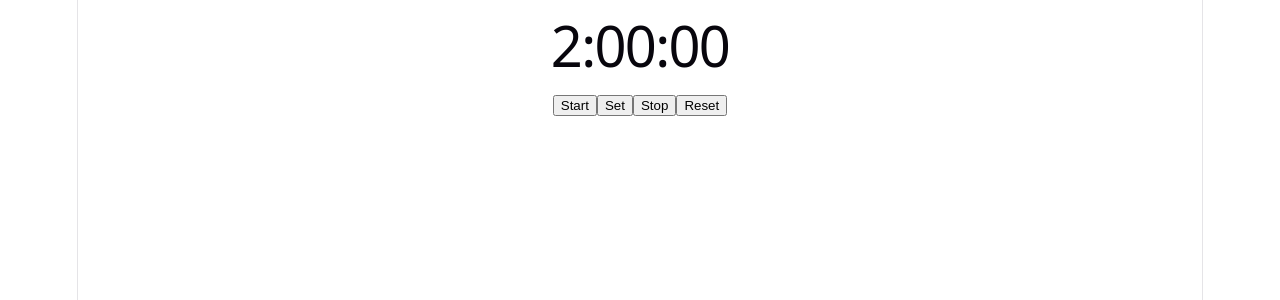
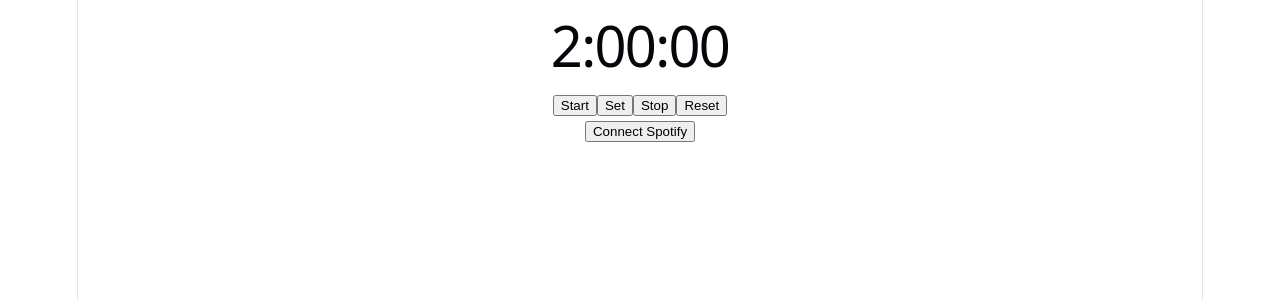
Before and after one commit to jesusmiranda324/Website, a React (Vite) app in the folder Version_2/draft-software/: page / in a window 1280 px wide. Shown: the top 300 px of the page. Built offline with nearby package versions, Linux system fonts and the light colour scheme; no server answers.

Commit message:
Saving local work before merge with remote

```diff
--- a/Version_2/draft-software/src/App.jsx
+++ b/Version_2/draft-software/src/App.jsx
@@ -1,11 +1,15 @@
 import Timer from "./Timer";
-
+import Spotify from "./Spotify.jsx";
 function App() {
     return (
         <div className="top">
             <Timer />
-        </div>
+            <Spotify />
+            </div>
+
     );
 }
 
+
+
 export default App;
--- /dev/null
+++ b/Version_2/draft-software/src/Spotify.jsx
@@ -0,0 +1,68 @@
+function Spotify() {
+
+    const clientID = import.meta.env.VITE_SPOTIFY_CLIENT_ID;
+
+    const generateRandomString = (length) => {
+        const characters =
+            "ABCDEFGHIJKLMNOPQRSTUVWXYZabcdefghijklmnopqrstuvwxyz0123456789";
+
+        let result = "";
+
+        for (let i = 0; i < length; i++) {
+            result += characters.charAt(
+                Math.floor(Math.random() * characters.length)
+            );
+        }
+
+        return result;
+    };
+
+    const generateCodeChallenge = async (codeVerifier) => {
+        const data = new TextEncoder().encode(codeVerifier);
+
+        const digest = await window.crypto.subtle.digest(
+            "SHA-256",
+            data
+        );
+
+        return btoa(
+            String.fromCharCode(...new Uint8Array(digest))
+        )
+            .replace(/\+/g, "-")
+            .replace(/\//g, "_")
+            .replace(/=+$/, "");
+    };
+
+    const connectSpotify = async () => {
+        const redirectURI = "http://127.0.0.1:5173/callback";
+
+        const codeVerifier = generateRandomString(128);
+
+        sessionStorage.setItem("code_verifier", codeVerifier);
+
+        const codeChallenge = await generateCodeChallenge(codeVerifier);
+
+        const scope = "user-read-private user-read-email";
+
+        const authURL =
+            "https://accounts.spotify.com/authorize" +
+            "?client_id=" + clientID +
+            "&response_type=code" +
+            "&redirect_uri=" + encodeURIComponent(redirectURI) +
+            "&scope=" + encodeURIComponent(scope) +
+            "&code_challenge_method=S256" +
+            "&code_challenge=" + codeChallenge;
+
+        window.location.href = authURL;
+    };
+
+    return (
+        <div>
+            <button onClick={connectSpotify}>
+                Connect Spotify
+            </button>
+        </div>
+    );
+}
+
+export default Spotify;
```
Also changed, not shown: 2 other files (tests, documents, lock files or other folders).
